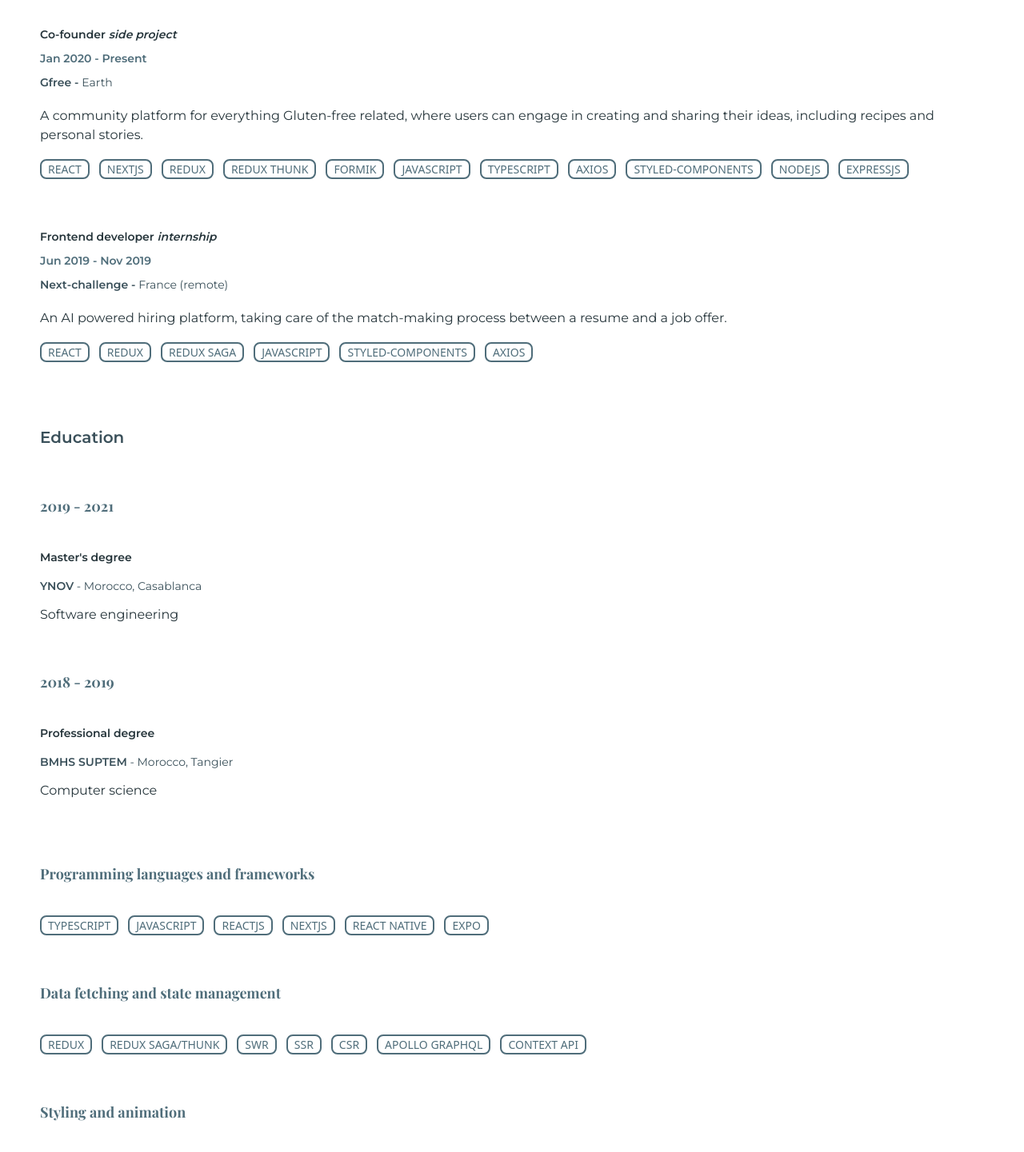
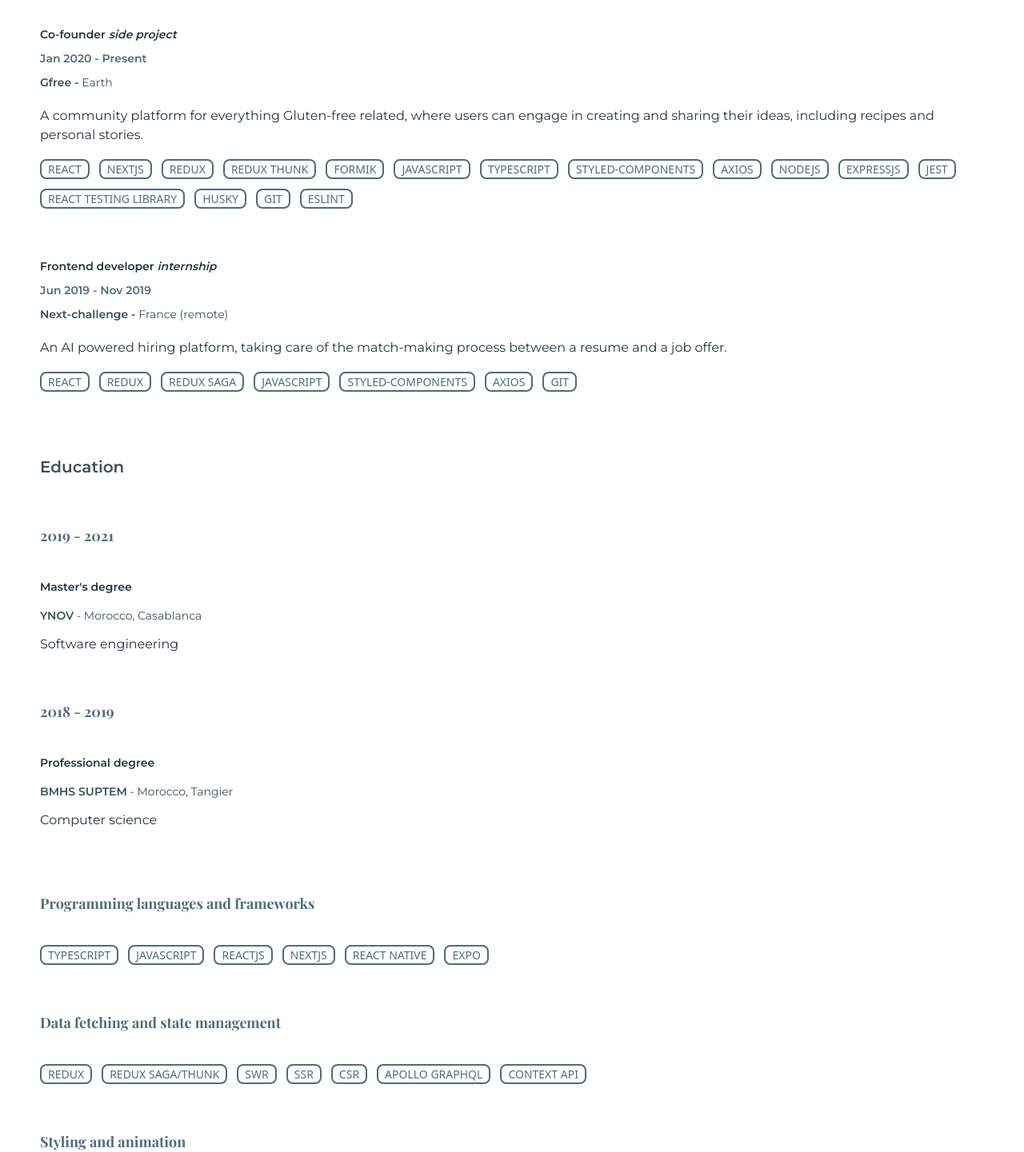
Before and after one commit to BenHakimIlyass/portfolio, a Next.js app: page / in a window 1280 px wide. Shown: the part 1330-2771 px from the top of the page at 80% size. Built offline with nearby package versions, Linux system fonts and the light colour scheme.

Commit message:
Add more technologies

```diff
--- a/pages/index.tsx
+++ b/pages/index.tsx
@@ -1,14 +1,14 @@
-import React from 'react'
 import type { NextPage } from 'next'
 import Head from 'next/head'
+import React from 'react'
 
-import * as Icon from '../kit/icon'
-import Typo from '../kit/typo'
-import Stack from '../kit/stack'
+import Image, { ImageProps } from 'next/image'
 import Career, { Technology } from '../components/career'
 import Education from '../components/education'
-import Image, { ImageProps } from 'next/image'
 import Seo from '../components/seo'
+import * as Icon from '../kit/icon'
+import Stack from '../kit/stack'
+import Typo from '../kit/typo'
 
 const Container: React.FC<{ children: React.ReactNode }> = ({ children }) => (
   <div className="w-full max-w-md flex-1 flex-col m-auto relative">
@@ -90,6 +90,10 @@ const Home: NextPage = () => {
                     'TYPESCRIPT',
                     'JAVASCRIPT',
                     'EMOTION',
+                    'GLIDE',
+                    'JEST',
+                    'REACT TESTING LIBRARY',
+                    'ESLINT',
                   ]}
                 />
 
@@ -109,6 +113,10 @@ const Home: NextPage = () => {
                     'TYPESCRIPT',
                     'JAVASCRIPT',
                     'REACT NATIVE ANIMATED',
+                    'AUTH0',
+                    'GIT',
+                    'SENTRY',
+                    'ESLINT',
                   ]}
                 />
                 <Career
@@ -121,11 +129,12 @@ const Home: NextPage = () => {
                   technologies={[
                     'REACT',
                     'REDUX',
+                    'FORMIK',
                     'MUI',
-                    'FORMIK',
                     'AXIOS',
                     'JAVASCRIPT',
-                    'NATIVE CSS',
+                    'PURE CSS',
+                    'GIT',
                   ]}
                 />
 
@@ -144,6 +153,10 @@ const Home: NextPage = () => {
                     'JAVASCRIPT',
                     'TYPESCRIPT',
                     'STYLED-COMPONENTS',
+                    'JEST',
+                    'REACT TESTING LIBRARY',
+                    'GIT',
+                    'ESLINT',
                   ]}
                 />
                 <Career
@@ -161,10 +174,15 @@ const Home: NextPage = () => {
                     'FORMIK',
                     'JAVASCRIPT',
                     'TYPESCRIPT',
+                    'STYLED-COMPONENTS',
                     'AXIOS',
-                    'STYLED-COMPONENTS',
                     'NODEJS',
                     'EXPRESSJS',
+                    'JEST',
+                    'REACT TESTING LIBRARY',
+                    'HUSKY',
+                    'GIT',
+                    'ESLINT',
                   ]}
                 />
 
@@ -182,6 +200,7 @@ const Home: NextPage = () => {
                     'JAVASCRIPT',
                     'STYLED-COMPONENTS',
                     'AXIOS',
+                    'GIT',
                   ]}
                 />
               </Stack>
@@ -265,7 +284,7 @@ const Home: NextPage = () => {
                       'STYLED-COMPONENTS',
                       'STITCHES',
                       'TAILWIND',
-                      'NATIVE CSS',
+                      'PURE CSS',
                       'FRAMER MOTION',
                       'REACT SPRING',
                       'REACT NATIVE ANIMATED',
@@ -273,6 +292,24 @@ const Home: NextPage = () => {
                       'MANTINE UI',
                       'CHAKRA UI',
                       'RADIX UI',
+                      'GLIDE',
+                    ].map((technology) => (
+                      <Technology label={technology} key={technology} />
+                    ))}
+                  </Stack>
+                </Stack>
+                <Stack className="gap-40">
+                  <Typo variant="h4" className="text-grey-300">
+                    Testing, formatting and code monitoring
+                  </Typo>
+                  <Stack className="gap-12" wrap row>
+                    {[
+                      'JEST',
+                      'REACT TESTING LIBRARY',
+                      'GIT',
+                      'HUSKY',
+                      'ESLINT',
+                      'PRETTIER',
                     ].map((technology) => (
                       <Technology label={technology} key={technology} />
                     ))}
```
